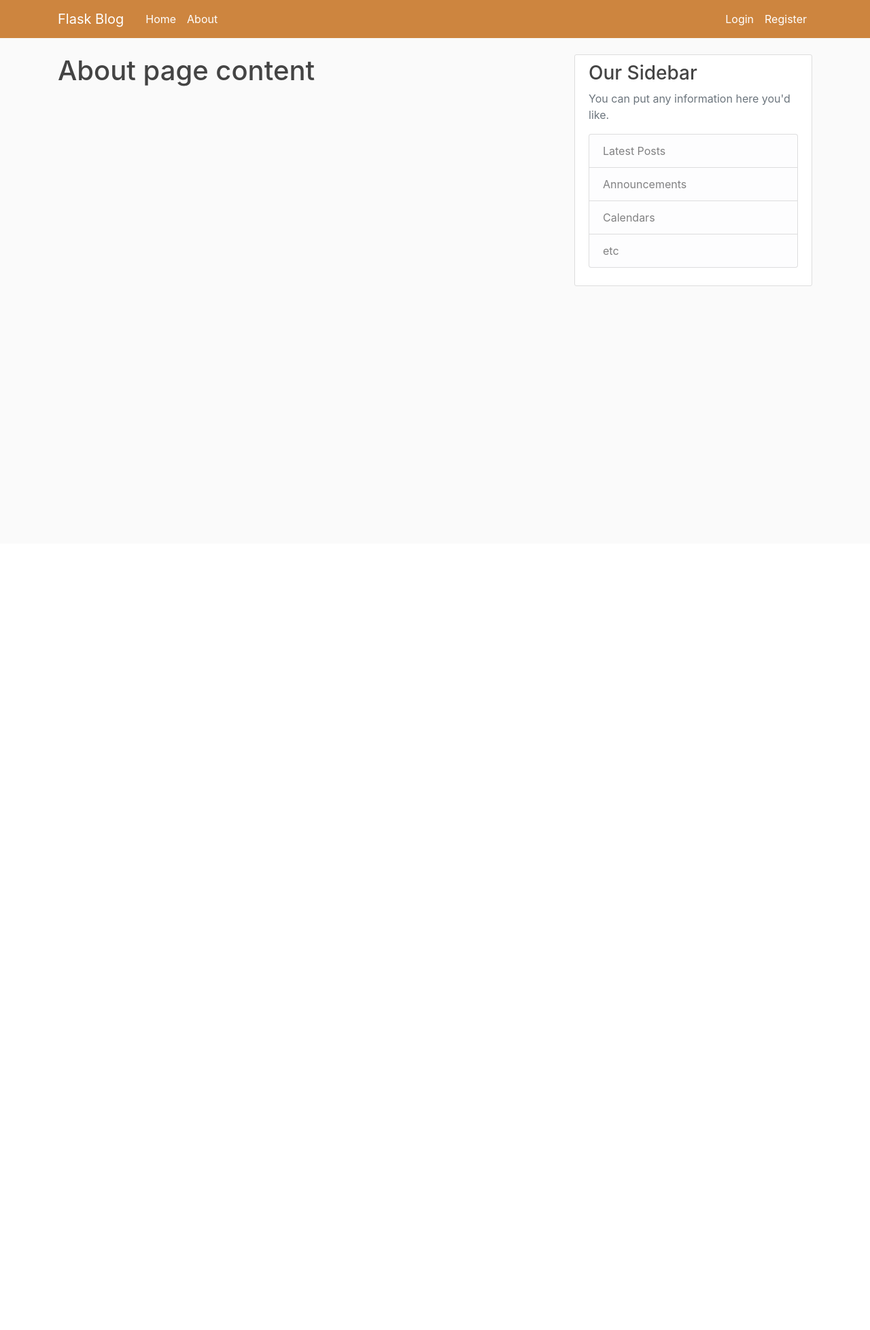
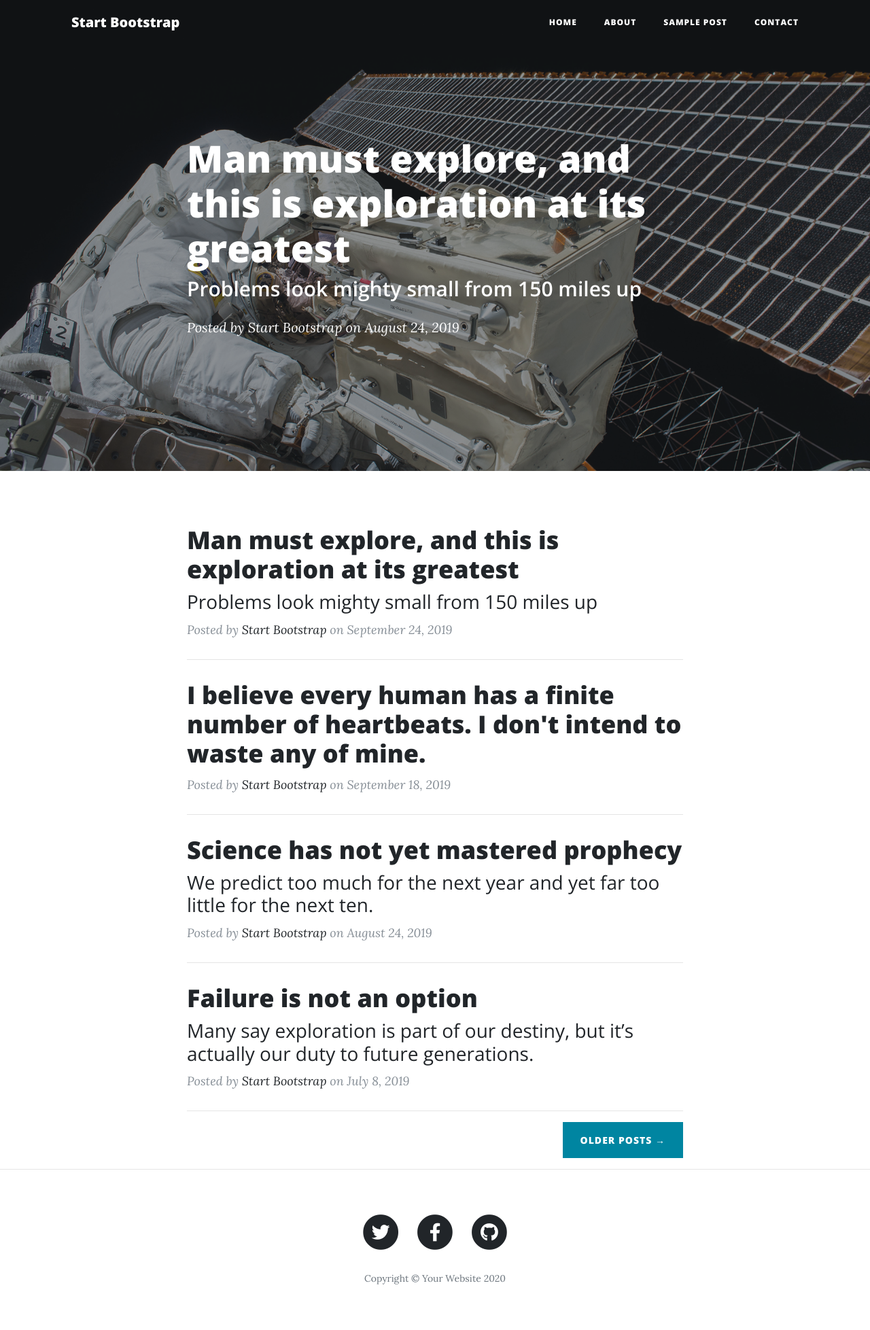
Before and after one commit to kkiillee55/flaskapp, a Flask app: page /about in a window 1280 px wide. Shown: the whole page at 68% size. Before the commit the page ends 421 px from the top, so only its background shows below. Run offline with Flask 2, Linux system fonts and the light colour scheme; parts of the project's set-up code (start-up, migrations or seed data) failed here and were passed over; some libraries are stand-ins or nearby versions.

Commit message:
updated all old templates to give them a noew look I still need to fill in resume.html and add it to nav link hoho

```diff
--- a/flaskblog/templates/layout.html
+++ b/flaskblog/templates/layout.html
@@ -1,91 +1,188 @@
 <!DOCTYPE html>
 <html lang="en">
+
 <head>
-    <meta charset="UTF-8">
-     <!-- Required meta tags -->
+
   <meta charset="utf-8">
   <meta name="viewport" content="width=device-width, initial-scale=1, shrink-to-fit=no">
+  <meta name="description" content="">
+  <meta name="author" content="">
 
-    <!-- Bootstrap CSS -->
-    <link rel="stylesheet" href="https://stackpath.bootstrapcdn.com/bootstrap/4.5.2/css/bootstrap.min.css" integrity="sha384-JcKb8q3iqJ61gNV9KGb8thSsNjpSL0n8PARn9HuZOnIxN0hoP+VmmDGMN5t9UJ0Z" crossorigin="anonymous">
+  <title>Clean Blog - Start Bootstrap Theme</title>
 
-    <!-- Local CSS File in static -->
-    <link rel="stylesheet" type="text/css" href="{{ url_for('static',filename='css/main.css') }}">
+  <!-- Bootstrap core CSS -->
+  <link href="{{url_for('static',filename='vendor/bootstrap/css/bootstrap.min.css')}}" rel="stylesheet">
 
-    {% block head_content %} {% endblock head_content %}
+  <!-- Custom fonts for this template -->
+  <link href="{{url_for('static',filename='vendor/fontawesome-free/css/all.min.css')}}" rel="stylesheet" type="text/css">
+  <link href='https://fonts.googleapis.com/css?family=Lora:400,700,400italic,700italic' rel='stylesheet' type='text/css'>
+  <link href='https://fonts.googleapis.com/css?family=Open+Sans:300italic,400italic,600italic,700italic,800italic,400,300,600,700,800' rel='stylesheet' type='text/css'>
+
+  <!-- Custom styles for this template -->
+  <link href="{{url_for('static',filename='css/clean-blog.min.css')}}" rel="stylesheet">
 
 </head>
+
 <body>
-    <!-- Navigation bar on the top -->
-    <header class="site-header">
-      <nav class="navbar navbar-expand-md navbar-dark bg-steel fixed-top">
+
+  <!-- Navigation -->
+  <nav class="navbar navbar-expand-lg navbar-light fixed-top" id="mainNav">
     <div class="container">
-          <a class="navbar-brand mr-4" href="{{url_for('home')}}">Flask Blog</a>
-          <button class="navbar-toggler" type="button" data-toggle="collapse" data-target="#navbarToggle" aria-controls="navbarToggle" aria-expanded="false" aria-label="Toggle navigation">
-            <span class="navbar-toggler-icon"></span>
+      <a class="navbar-brand" href="#">Start Bootstrap</a>
+      <button class="navbar-toggler navbar-toggler-right" type="button" data-toggle="collapse" data-target="#navbarResponsive" aria-controls="navbarResponsive" aria-expanded="false" aria-label="Toggle navigation">
+        Menu
+        <i class="fas fa-bars"></i>
       </button>
-          <div class="collapse navbar-collapse" id="navbarToggle">
-            <div class="navbar-nav mr-auto">
-              <a class="nav-item nav-link" href="{{url_for('home')}}">Home</a>
-              <a class="nav-item nav-link" href="{{ url_for('about')}}">About</a>
+      <div class="collapse navbar-collapse" id="navbarResponsive">
+        <ul class="navbar-nav ml-auto">
+          <li class="nav-item">
+            <a class="nav-link" href="#">Home</a>
+          </li>
+          <li class="nav-item">
+            <a class="nav-link" href="#">About</a>
+          </li>
+          <li class="nav-item">
+            <a class="nav-link" href="#">Sample Post</a>
+          </li>
+          <li class="nav-item">
+            <a class="nav-link" href="#">Contact</a>
+          </li>
+        </ul>
       </div>
-            <!-- Navbar Right Side -->
-            <div class="navbar-nav">
-                {% if current_user.is_authenticated %}
-                    <a class="nav-item nav-link" href="{{ url_for('new_post') }}">New Post</a>
-                    <a class="nav-item nav-link" href="{{ url_for('account') }}">Account</a>
-                    <a class="nav-item nav-link" href="{{ url_for('logout') }}">Logout</a>
-                {% else %}
-                    <a class="nav-item nav-link" href="{{url_for('login')}}">Login</a>
-                    <a class="nav-item nav-link" href="{{ url_for('register') }}">Register</a>
-                {% endif %}
+    </div>
+  </nav>
 
+  <!-- Page Header -->
+  <header class="masthead" style="background-image: url('img/post-bg.jpg')">
+    <div class="overlay"></div>
+    <div class="container">
+      <div class="row">
+        <div class="col-lg-8 col-md-10 mx-auto">
+          <div class="post-heading">
+            <h1>Man must explore, and this is exploration at its greatest</h1>
+            <h2 class="subheading">Problems look mighty small from 150 miles up</h2>
+            <span class="meta">Posted by
+              <a href="#">Start Bootstrap</a>
+              on August 24, 2019</span>
           </div>
         </div>
       </div>
-      </nav>
+    </div>
   </header>
 
+  <!-- Post Content -->
+  <div class="container">
+    <div class="row">
+      <div class="col-lg-8 col-md-10 mx-auto">
+        <div class="post-preview">
+          <a href="#">
+            <h2 class="post-title">
+              Man must explore, and this is exploration at its greatest
+            </h2>
+            <h3 class="post-subtitle">
+              Problems look mighty small from 150 miles up
+            </h3>
+          </a>
+          <p class="post-meta">Posted by
+            <a href="#">Start Bootstrap</a>
+            on September 24, 2019</p>
+        </div>
+        <hr>
+        <div class="post-preview">
+          <a href="#">
+            <h2 class="post-title">
+              I believe every human has a finite number of heartbeats. I don't intend to waste any of mine.
+            </h2>
+          </a>
+          <p class="post-meta">Posted by
+            <a href="#">Start Bootstrap</a>
+            on September 18, 2019</p>
+        </div>
+        <hr>
+        <div class="post-preview">
+          <a href="#">
+            <h2 class="post-title">
+              Science has not yet mastered prophecy
+            </h2>
+            <h3 class="post-subtitle">
+              We predict too much for the next year and yet far too little for the next ten.
+            </h3>
+          </a>
+          <p class="post-meta">Posted by
+            <a href="#">Start Bootstrap</a>
+            on August 24, 2019</p>
+        </div>
+        <hr>
+        <div class="post-preview">
+          <a href="#">
+            <h2 class="post-title">
+              Failure is not an option
+            </h2>
+            <h3 class="post-subtitle">
+              Many say exploration is part of our destiny, but it’s actually our duty to future generations.
+            </h3>
+          </a>
+          <p class="post-meta">Posted by
+            <a href="#">Start Bootstrap</a>
+            on July 8, 2019</p>
+        </div>
+        <hr>
 
-    <!-- some other contents of website -->
-    <main role="main" class="container">
-      <div class="row">
-        <div class="col-md-8">
-            {% with messages = get_flashed_messages(with_categories=True)  %}
-                {% if messages %}
-                    {% for category,message in messages %}
-                        <div class="alert alert-{{ category }}">
-                            {{ message }}
-                        </div>
 
-                    {% endfor %}
-                {% endif %}
-            {% endwith%}
-
-            {% block body_content %}{% endblock body_content%}
-        </div>
-        <div class="col-md-4">
-          <div class="content-section">
-            <h3>Our Sidebar</h3>
-            <p class='text-muted'>You can put any information here you'd like.
-              <ul class="list-group">
-                <li class="list-group-item list-group-item-light">Latest Posts</li>
-                <li class="list-group-item list-group-item-light">Announcements</li>
-                <li class="list-group-item list-group-item-light">Calendars</li>
-                <li class="list-group-item list-group-item-light">etc</li>
-              </ul>
-            </p>
+        <!-- Pager -->
+        <div class="clearfix">
+          <a class="btn btn-primary float-right" href="#">Older Posts &rarr;</a>
         </div>
       </div>
     </div>
-    </main>
+  </div>
 
+  <hr>
 
+  <!-- Footer -->
+  <footer>
+    <div class="container">
+      <div class="row">
+        <div class="col-lg-8 col-md-10 mx-auto">
+          <ul class="list-inline text-center">
+            <li class="list-inline-item">
+              <a href="#">
+                <span class="fa-stack fa-lg">
+                  <i class="fas fa-circle fa-stack-2x"></i>
+                  <i class="fab fa-twitter fa-stack-1x fa-inverse"></i>
+                </span>
+              </a>
+            </li>
+            <li class="list-inline-item">
+              <a href="#">
+                <span class="fa-stack fa-lg">
+                  <i class="fas fa-circle fa-stack-2x"></i>
+                  <i class="fab fa-facebook-f fa-stack-1x fa-inverse"></i>
+                </span>
+              </a>
+            </li>
+            <li class="list-inline-item">
+              <a href="#">
+                <span class="fa-stack fa-lg">
+                  <i class="fas fa-circle fa-stack-2x"></i>
+                  <i class="fab fa-github fa-stack-1x fa-inverse"></i>
+                </span>
+              </a>
+            </li>
+          </ul>
+          <p class="copyright text-muted">Copyright &copy; Your Website 2020</p>
+        </div>
+      </div>
+    </div>
+  </footer>
 
-    <!-- Optional JavaScript -->
-    <!-- jQuery first, then Popper.js, then Bootstrap JS -->
-    <script src="https://code.jquery.com/jquery-3.5.1.slim.min.js" integrity="sha384-DfXdz2htPH0lsSSs5nCTpuj/zy4C+OGpamoFVy38MVBnE+IbbVYUew+OrCXaRkfj" crossorigin="anonymous"></script>
-    <script src="https://cdn.jsdelivr.net/npm/popper.js@1.16.1/dist/umd/popper.min.js" integrity="sha384-9/reFTGAW83EW2RDu2S0VKaIzap3H66lZH81PoYlFhbGU+6BZp6G7niu735Sk7lN" crossorigin="anonymous"></script>
-    <script src="https://stackpath.bootstrapcdn.com/bootstrap/4.5.2/js/bootstrap.min.js" integrity="sha384-B4gt1jrGC7Jh4AgTPSdUtOBvfO8shuf57BaghqFfPlYxofvL8/KUEfYiJOMMV+rV" crossorigin="anonymous"></script>
+  <!-- Bootstrap core JavaScript -->
+  <script src="{{url_for('static',filename='vendor/jquery/jquery.min.js')}}"></script>
+  <script src="{{url_for('static',filename='vendor/bootstrap/js/bootstrap.bundle.min.js')}}"></script>
+
+  <!-- Custom scripts for this template -->
+  <script src="{{url_for('static',filename='js/clean-blog.min.js')}}"></script>
+
 </body>
+
 </html>
```
Also changed, not shown: flaskblog/templates/new_layout.html (deleted, +0 -188 lines), flaskblog/static/img/about-bg.jpg (added), flaskblog/static/img/contact-bg.jpg (added), flaskblog/static/img/home-bg.jpg (added), flaskblog/static/img/post-bg.jpg (added), flaskblog/static/img/post-sample-image.jpg (added). Lines whose indentation alone changed are shown as unchanged.
